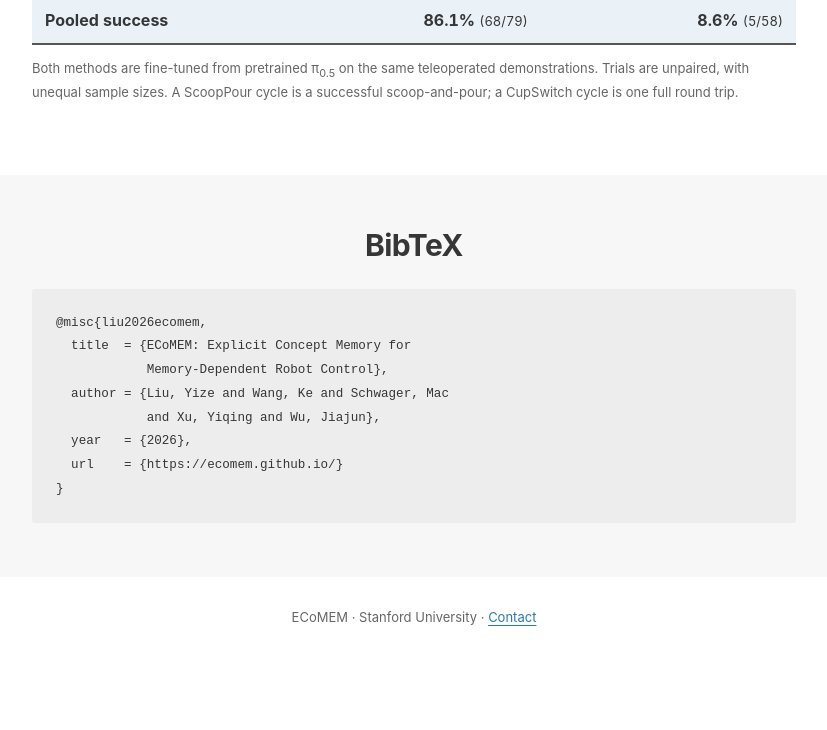
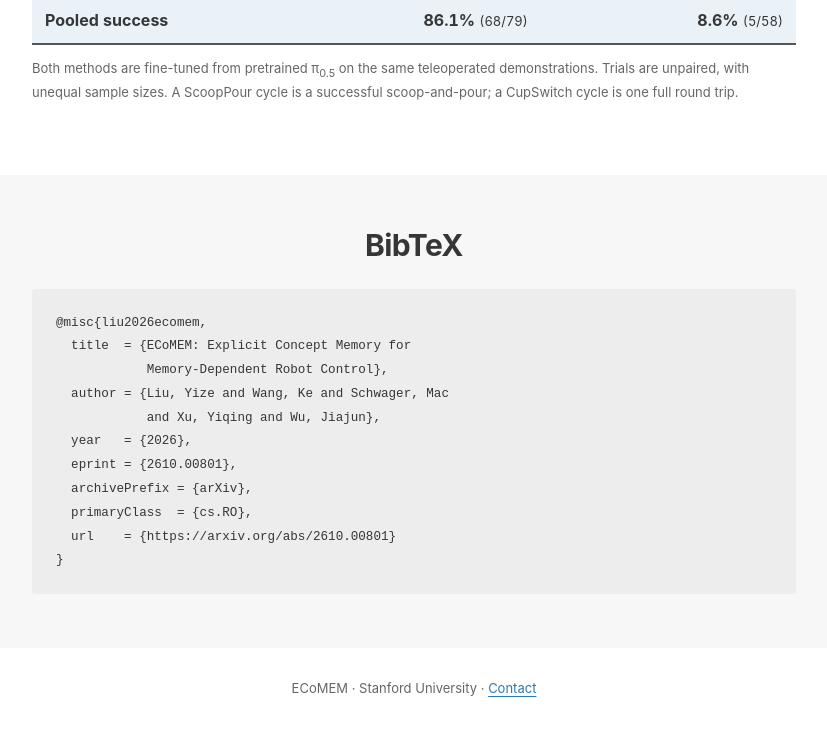
Before and after one commit to ecomem/ecomem.github.io, a plain HTML site: page index.html in a window 1280 px wide. Shown: the part 5190-5920 px from the top of the page, without its empty margins (226-1053 px from the left). Before the commit the page ends 5848 px from the top, so only its background shows below. Drawn offline with Linux system fonts and the light colour scheme.

Commit message:
Update BibTeX to cite arXiv preprint 2610.00801

```diff
--- a/index.html
+++ b/index.html
@@ -88,7 +88,10 @@
   author = {Liu, Yize and Wang, Ke and Schwager, Mac
             and Xu, Yiqing and Wu, Jiajun},
   year   = {2026},
-  url    = {https://ecomem.github.io/}
+  eprint = {2610.00801},
+  archivePrefix = {arXiv},
+  primaryClass  = {cs.RO},
+  url    = {https://arxiv.org/abs/2610.00801}
 }</code></pre>
 </div></section>
 </main>
```
